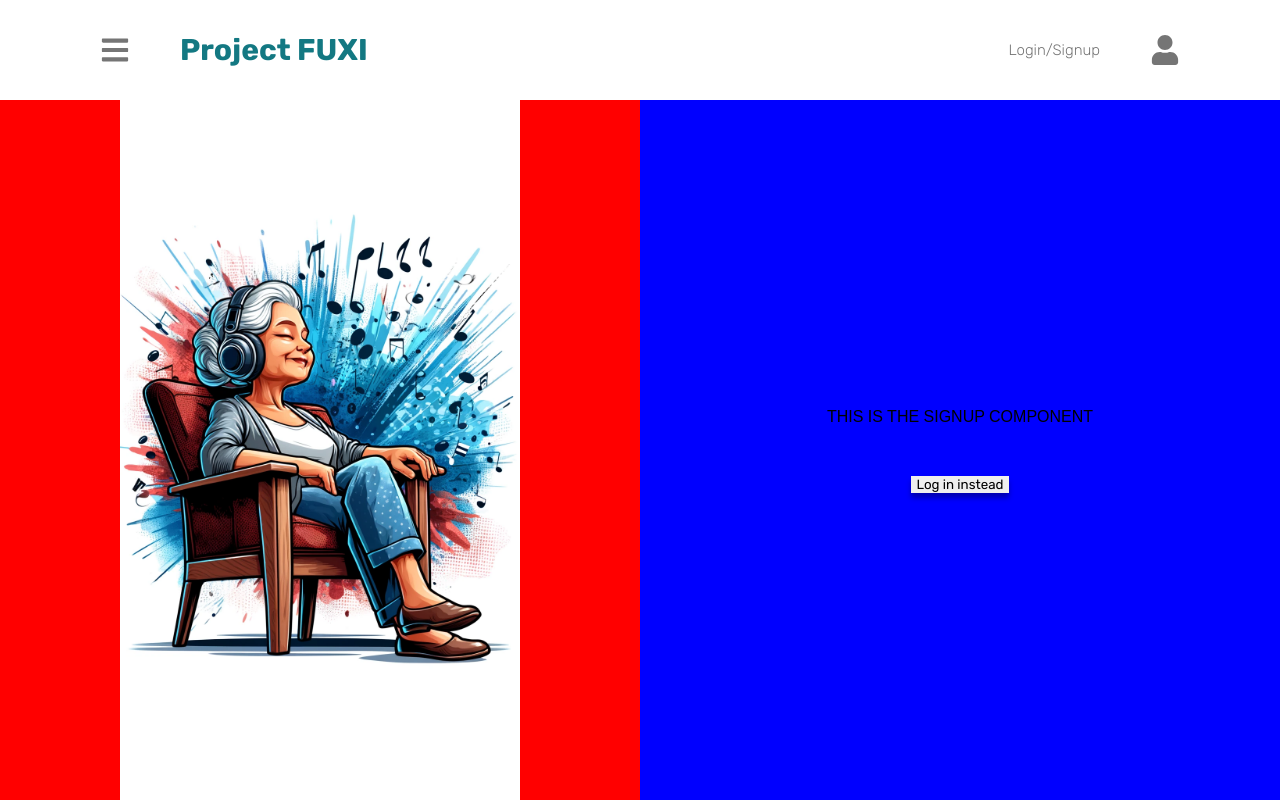
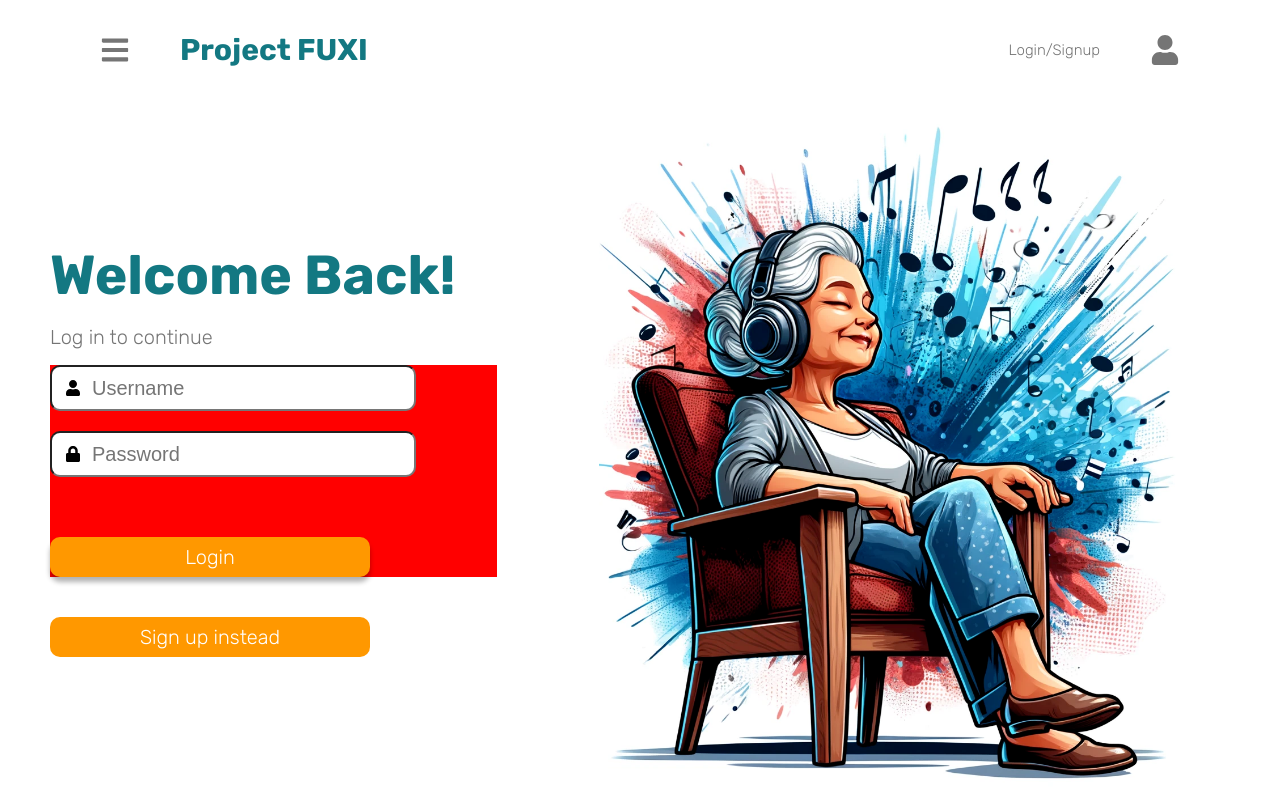
Before and after one commit to Coding-For-Good-UWC/Fuxi-Dashboard, a React (Create React App) app in the folder frontend/: page /login in a window 1280 px wide. Built offline with nearby package versions, Linux system fonts and the light colour scheme.

Commit message:
Basic Login Page (Unrefined css)

```diff
--- a/frontend/src/components/Login.js
+++ b/frontend/src/components/Login.js
@@ -1,6 +1,7 @@
 import classes from './Login.module.css'
 import React, { useState } from 'react';
 import { useNavigate } from 'react-router-dom';
+import * as FaIcons from "react-icons/fa";
 
 function Login() {
     const navigate = useNavigate();
@@ -33,21 +34,30 @@ function Login() {
     }
 
     return (
-        <div className={classes.main}>
-            <h1>Login</h1>
-            <form onSubmit={(event) => handleLogin(event)}>
-                <p>Username:</p>
+        <div className={classes.container}>
+            <h1 className = {classes.title}>Welcome Back!</h1>
+            <h2 className = {classes.subtitle}>Log in to continue</h2>
+            <form className = {classes.form} onSubmit={(event) => handleLogin(event)}>
+                <div className = {classes.usernamePassword}>
+                {/* <p>Username:</p> */}
                     <input
+                        className = {classes.loginSignupInput}
                         type="text"
-                    placeholder='username'
+                        placeholder='Username'
                         onChange={(event) => setUsername(event.target.value)}>
                     </input>
-                <p>Password:</p>
+                    <FaIcons.FaUser className={classes.loginSignupInputIcon} />
+                </div>
+                <div className = {classes.usernamePassword}>
+                    {/* <p>Password:</p> */}
                     <input
+                        className = {classes.loginSignupInput}
                         type="password"
-                    placeholder='password'
+                        placeholder='Password'
                         onChange={(event) => setPassword(event.target.value)}>
                     </input>
+                    <FaIcons.FaLock className = {classes.loginSignupInputIcon}></FaIcons.FaLock>
+                </div>
                 <div className={classes.buttons}>
                     <input type="submit" value="Login" className={classes.logIn}></input>
                     {/* <input value="Sign Up" className={classes.signUp} onClick={() => }></input> */}
--- a/frontend/src/components/Login.module.css
+++ b/frontend/src/components/Login.module.css
@@ -0,0 +1,67 @@
+.container{
+    display: flex;
+    flex-direction: column;
+    align-items: left;
+    justify-content: center;
+
+}
+
+.logIn{
+    display: flex;
+    color: white;
+    background-color: var(--genreHindi);
+    text-align: center;
+    align-items: center;
+    justify-content: center;
+    margin-top: 40px;
+    background-color: var(--genreHindi);
+    box-shadow: 0 0px 0px rgba(0, 0, 0, 0.3);
+    color: white;
+    font-size: 20px;
+    font-weight: 300;
+    width: 320px;
+    height: 40px;
+    border-radius: 10px;
+
+}
+
+.title{
+    margin: 0px;
+    text-align: left;
+}
+
+.subtitle{
+    text-align: left;
+}
+
+.usernamePassword{
+    display: flex;
+    flex-direction: row;
+    gap: 10px;
+    margin-bottom: 20px;
+    align-items: left;
+    position: relative;
+
+}
+
+.loginSignupInput{
+    box-shadow: 0 0px 0px rgba(0, 0, 0, 0.3);
+    padding-left: 40px;
+    /* position: relative; */
+}
+
+.loginSignupInputIcon
+{
+    position: absolute;
+    top: 32.5%;
+    left: 15px;
+    margin: 0;
+    padding: 0;
+}
+
+.form{
+    display: flex;
+    align-items: start;
+    justify-content: center;
+    background-color: red;
+}
--- a/frontend/src/pages/LandingPage.js
+++ b/frontend/src/pages/LandingPage.js
@@ -46,7 +46,7 @@ function LandingPage ()
                 <div className = {classes.leftContainer}>
                     <h1 className={classes.title}>Tapping into the power <br></br>of music for Persons<br></br> with Dementia</h1>
                     <h2 className = {classes.subtitle}>FUXI is an application made to assist Persons with <br></br>Dementia and those who care for them by tapping into the <br></br>power of music in improving wellbeing and engagement.</h2>
-                    <button className = {classes.getStartedButton}>Get Started</button>
+                    <button onClick = {handleLogin} className = {classes.getStartedButton}>Get Started</button>
                 </div>
                 <div className = {classes.rightContainer}>
                     <img className = {classes.man} src = {Man}></img>
--- a/frontend/src/pages/LoginPage.js
+++ b/frontend/src/pages/LoginPage.js
@@ -44,12 +44,12 @@ function LoginPage() {
 
 
             <div className = {classes.leftContainer}>
-                <img className = {classes.woman} src={WomanFlipped}></img>
+                { !isLogin && <Login></Login> }
+                { isLogin && <div>THIS IS THE SIGNUP COMPONENT</div> }
+                <button className = {classes.toggleLoginSignup} onClick={() => setIsLogin(!isLogin)}>{`${isLogin ? "Log in" : "Sign up"} instead`}</button>
             </div>
             <div className = {classes.rightContainer}>
-                { isLogin && <Login></Login> }
-                { !isLogin && <div>THIS IS THE SIGNUP COMPONENT</div> }
-                <button onClick={() => setIsLogin(!isLogin)}>{`${isLogin ? "Sign up" : "Log in"} instead`}</button>
+                <img onClick = {returnToLanding} className = {classes.woman} src={WomanFlipped}></img>
             </div>
 
 
--- a/frontend/src/pages/LoginPage.module.css
+++ b/frontend/src/pages/LoginPage.module.css
@@ -8,41 +8,39 @@
     align-items: center;
     justify-content: center;
     padding-top: 0px;
-    background-color: green;
+
 }
 
 .leftContainer{
     display: flex;
-    align-items: center;
+    flex-direction: column;
+    align-items: left;
     justify-content: center;
-    width:50%;
+    width:40%;
     height: 100%;
-    background-color: red;
+    padding-left: 50px;
+
+
 
 }
 
 .rightContainer{
-    width: 50%;
+    width: 70%;
     height: 100%;
-    background-color: blue;
+    /* background-color: blue; */
     display: flex;
     align-items: center;
     justify-content: center;
     flex-direction: column;
-    gap: 50px;
+    gap: 0px;
+
 }
 
 .woman{
-    height: 100%;
+    height: 700px;
 }
 
-.buttons {
-    display: flex;
-    flex-direction: column;
-    margin-top: 50px;
-    gap: 20px;
 
-}
 
 .logIn {
     background-color: #137882;
@@ -63,3 +61,22 @@
     border-radius: 10vh;
 
 }
+
+.toggleLoginSignup{
+    display: flex;
+    color: white;
+    background-color: var(--genreHindi);
+    text-align: center;
+    align-items: center;
+    justify-content: center;
+    margin-top: 40px;
+    background-color: var(--genreHindi);
+    box-shadow: 0 0px 0px rgba(0, 0, 0, 0.3);
+    color: white;
+    font-size: 20px;
+    font-weight: 300;
+    width: 320px;
+    height: 40px;
+    border-radius: 10px;
+
+}
```
Also changed, not shown: frontend/src/assets/WomanFlipped.png. Lines whose indentation alone changed are shown as unchanged.
